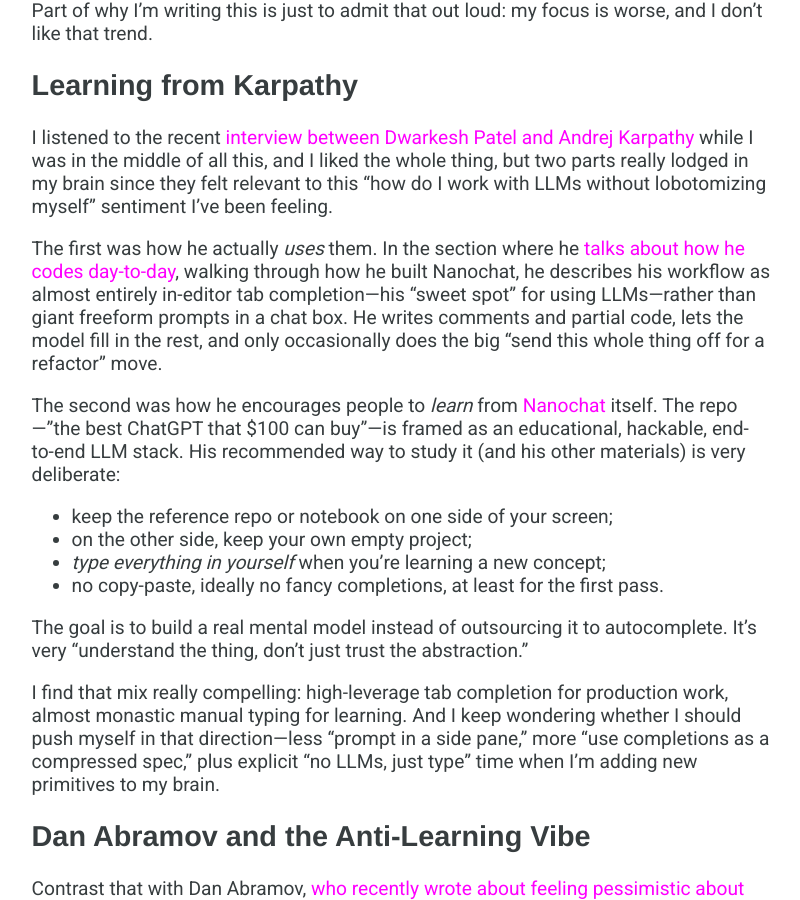
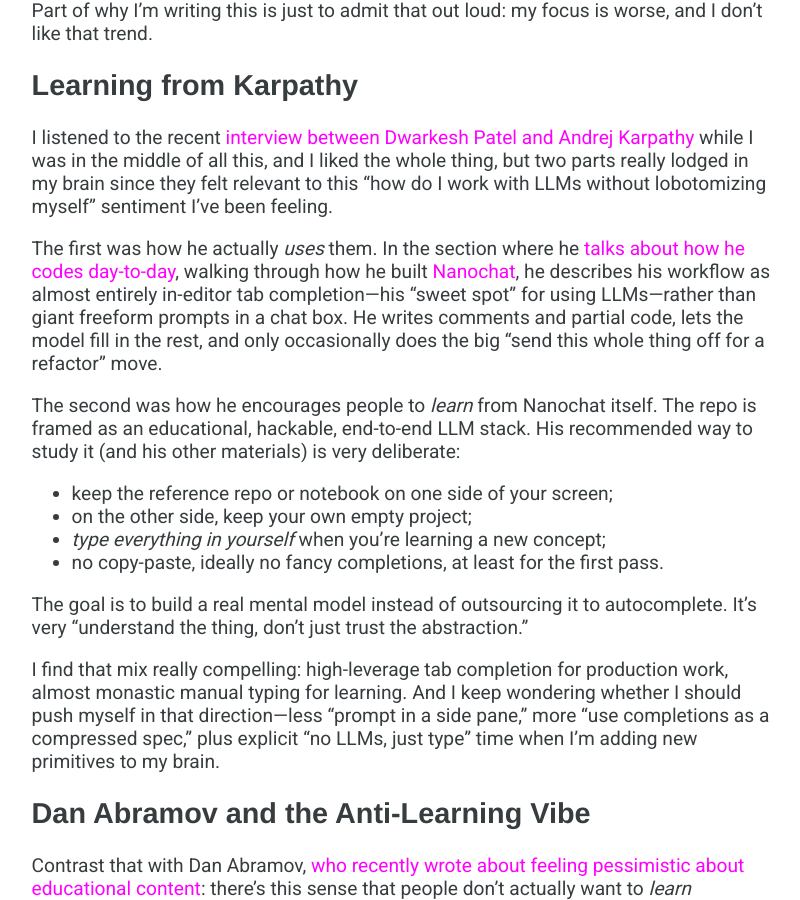
Before and after one commit to dmarticus/dmarticus.github.io, a Jekyll site: the page built from _posts/2025-11-07-spinning-plates.md, in a window 1280 px wide and 900 px high, scrolled down 3191 px. Shown: the whole window, without its empty margins (239-1039 px from the left). Built offline with Jekyll 4.4.1, drawn with Linux system fonts in a browser that asks for light colours; some of the changed text lies outside the part shown.

Commit message:
ugh the fun never stops

```diff
--- a/_posts/2025-11-07-spinning-plates.md
+++ b/_posts/2025-11-07-spinning-plates.md
@@ -53,7 +53,7 @@
 
 There’s still skill there—prompt design, taste, knowing what "smells wrong"—but the locus of difficulty moves. It’s less "can *I* solve this?" and more "can I supervise this?" The reward structure changes too: less "wow, I learned something deep" and more "nice, another plate spun and didn’t fall." Still satisfying, just in a more managerial way.
 
-And when the model drops a solution fully formed, part of the joy evaporates. The problem gets solved; I don’t get the same little "oh sick, figured that out" hit. When I scroll through my own diffs, I’ll sometimes realize I can’t actually explain why I did X instead of Y in a given PR without re-reading the whole thing.
+And when the model drops a solution fully formed, part of the joy evaporates. The problem gets solved; I don’t get the same little "oh sick, I figured that out" hit. When I scroll through my own diffs, I’ll sometimes realize I can’t actually explain why I did X instead of Y in a given PR without re-reading the whole thing.
 
 The work has my name on it; it just doesn’t always feel like it has my fingerprints. Intellectually, I know that programming has always been "assembly on top of other people’s abstractions." Emotionally, the gap between "I shipped this" and "I understand this" has never felt quite this wide.
 
@@ -98,9 +98,9 @@
 
 I listened to the recent [interview between Dwarkesh Patel and Andrej Karpathy](https://www.dwarkesh.com/p/andrej-karpathy) while I was in the middle of all this, and I liked the whole thing, but two parts really lodged in my brain since they felt relevant to this "how do I work with LLMs without lobotomizing myself" sentiment I’ve been feeling.
 
-The first was how he actually *uses* them. In the section where he [talks about how he codes day-to-day](https://www.youtube.com/watch?v=lXUZvyajciY&t=2142s), walking through how he built Nanochat, he describes his workflow as almost entirely in-editor tab completion—his "sweet spot" for using LLMs—rather than giant freeform prompts in a chat box. He writes comments and partial code, lets the model fill in the rest, and only occasionally does the big "send this whole thing off for a refactor" move.
+The first was how he actually *uses* them. In the section where he [talks about how he codes day-to-day](https://www.youtube.com/watch?v=lXUZvyajciY&t=2142s), walking through how he built [Nanochat](https://github.com/karpathy/nanochat), he describes his workflow as almost entirely in-editor tab completion—his "sweet spot" for using LLMs—rather than giant freeform prompts in a chat box. He writes comments and partial code, lets the model fill in the rest, and only occasionally does the big "send this whole thing off for a refactor" move.
 
-The second was how he encourages people to *learn* from [Nanochat](https://github.com/karpathy/nanochat) itself. The repo—"the best ChatGPT that $100 can buy"—is framed as an educational, hackable, end-to-end LLM stack. His recommended way to study it (and his other materials) is very deliberate:
+The second was how he encourages people to *learn* from Nanochat itself. The repo is framed as an educational, hackable, end-to-end LLM stack. His recommended way to study it (and his other materials) is very deliberate:
 
 - keep the reference repo or notebook on one side of your screen;
 - on the other side, keep your own empty project;
```
